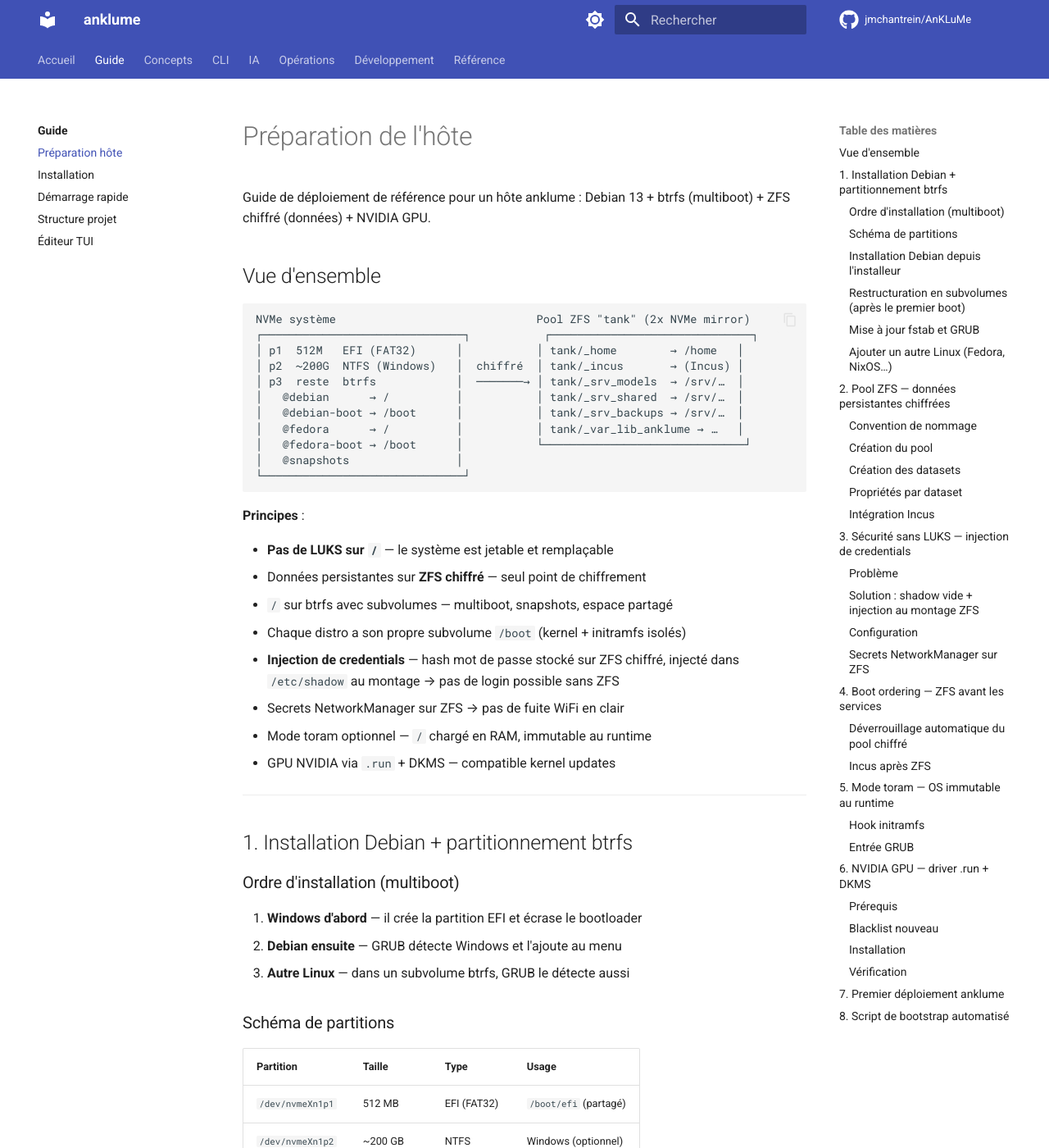
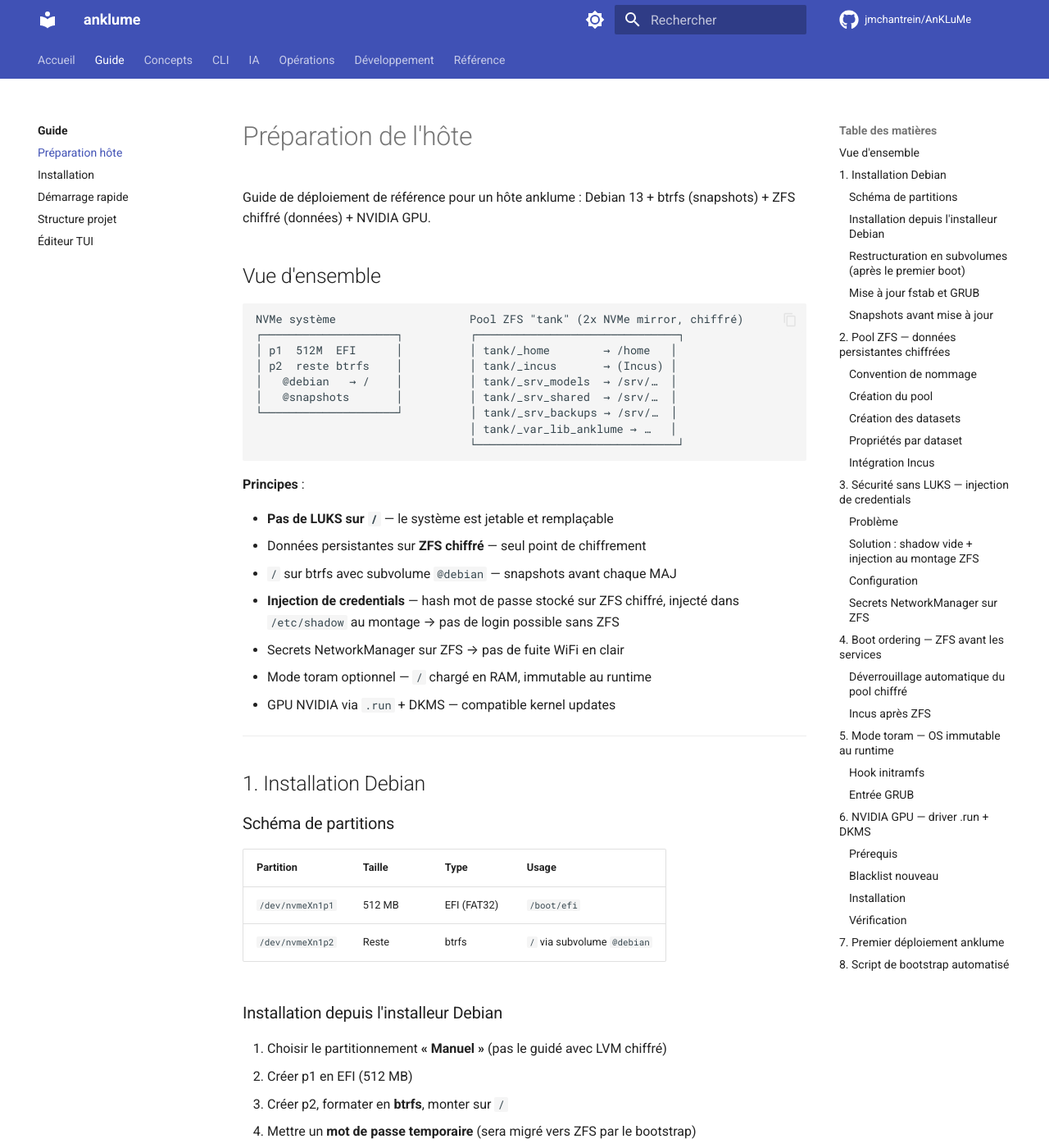
Before and after one commit to jmchantrein/AnKLuMe, an MkDocs documentation site: the page built from docs/guide/host-setup.md, in a window 1280 px wide and 1400 px high. Shown: the whole window at 82% size. Built offline with MkDocs 1.6.1 and Material for MkDocs 9.7.7, drawn with Linux system fonts in a browser that asks for light colours; comment, search, counter and statistics services are not loaded; some of the changed text lies outside the part shown.

Commit message:
refactor(host): simplifier le guide — mono-boot Debian + btrfs snapshots
Suppression du multiboot (Windows, Fedora, NixOS) et des subvolumes
/boot séparés. Un seul schéma : p1 EFI + p2 btrfs avec @debian et
@snapshots. Focus sur le cas d'usage principal : rollback en cas
de casse de MAJ.

https://claude.ai/code/session_01Sm17ggdJvHxozoFGa9VREU

````diff
--- a/docs/guide/host-setup.md
+++ b/docs/guide/host-setup.md
@@ -1,30 +1,27 @@
 # Préparation de l'hôte
 
 Guide de déploiement de référence pour un hôte anklume :
-Debian 13 + btrfs (multiboot) + ZFS chiffré (données) + NVIDIA GPU.
+Debian 13 + btrfs (snapshots) + ZFS chiffré (données) + NVIDIA GPU.
 
 ## Vue d'ensemble
 
 ```
-NVMe système                              Pool ZFS "tank" (2x NVMe mirror)
-┌──────────────────────────────┐           ┌──────────────────────────────┐
-│ p1  512M   EFI (FAT32)      │           │ tank/_home        → /home   │
-│ p2  ~200G  NTFS (Windows)   │  chiffré  │ tank/_incus       → (Incus) │
-│ p3  reste  btrfs            │  ───────→ │ tank/_srv_models  → /srv/…  │
-│   @debian      → /          │           │ tank/_srv_shared  → /srv/…  │
-│   @debian-boot → /boot      │           │ tank/_srv_backups → /srv/…  │
-│   @fedora      → /          │           │ tank/_var_lib_anklume → …   │
-│   @fedora-boot → /boot      │           └──────────────────────────────┘
-│   @snapshots                │
-└──────────────────────────────┘
+NVMe système                    Pool ZFS "tank" (2x NVMe mirror, chiffré)
+┌────────────────────┐          ┌──────────────────────────────┐
+│ p1  512M  EFI      │          │ tank/_home        → /home   │
+│ p2  reste btrfs    │          │ tank/_incus       → (Incus) │
+│   @debian   → /    │          │ tank/_srv_models  → /srv/…  │
+│   @snapshots       │          │ tank/_srv_shared  → /srv/…  │
+└────────────────────┘          │ tank/_srv_backups → /srv/…  │
+                                │ tank/_var_lib_anklume → …   │
+                                └──────────────────────────────┘
 ```
 
 **Principes** :
 
 - **Pas de LUKS sur `/`** — le système est jetable et remplaçable
 - Données persistantes sur **ZFS chiffré** — seul point de chiffrement
-- `/` sur btrfs avec subvolumes — multiboot, snapshots, espace partagé
-- Chaque distro a son propre subvolume `/boot` (kernel + initramfs isolés)
+- `/` sur btrfs avec subvolume `@debian` — snapshots avant chaque MAJ
 - **Injection de credentials** — hash mot de passe stocké sur ZFS chiffré,
   injecté dans `/etc/shadow` au montage → pas de login possible sans ZFS
 - Secrets NetworkManager sur ZFS → pas de fuite WiFi en clair
@@ -33,50 +30,37 @@ NVMe système                              Pool ZFS "tank" (2x NVMe mirror)
 
 ---
 
-## 1. Installation Debian + partitionnement btrfs
-
-### Ordre d'installation (multiboot)
-
-1. **Windows d'abord** — il crée la partition EFI et écrase le bootloader
-2. **Debian ensuite** — GRUB détecte Windows et l'ajoute au menu
-3. **Autre Linux** — dans un subvolume btrfs, GRUB le détecte aussi
+## 1. Installation Debian
 
 ### Schéma de partitions
 
 | Partition | Taille | Type | Usage |
 |---|---|---|---|
-| `/dev/nvmeXn1p1` | 512 MB | EFI (FAT32) | `/boot/efi` (partagé) |
-| `/dev/nvmeXn1p2` | ~200 GB | NTFS | Windows (optionnel) |
-| `/dev/nvmeXn1p3` | Reste | btrfs | Subvolumes Linux |
+| `/dev/nvmeXn1p1` | 512 MB | EFI (FAT32) | `/boot/efi` |
+| `/dev/nvmeXn1p2` | Reste | btrfs | `/` via subvolume `@debian` |
 
-!!! note "Sans Windows"
-    Sans Windows, supprimer p2 et donner tout l'espace à p3.
-
-### Installation Debian depuis l'installeur
+### Installation depuis l'installeur Debian
 
 1. Choisir le partitionnement **« Manuel »** (pas le guidé avec LVM chiffré)
-2. Créer p1 (EFI) si elle n'existe pas déjà (Windows la crée)
-3. Créer p3, formater en **btrfs**, monter sur `/`
+2. Créer p1 en EFI (512 MB)
+3. Créer p2, formater en **btrfs**, monter sur `/`
 4. Mettre un **mot de passe temporaire** (sera migré vers ZFS par le bootstrap)
 5. Terminer l'installation normalement
 
 ### Restructuration en subvolumes (après le premier boot)
 
 L'installeur Debian met tout à la racine du btrfs (pas de subvolume).
-Il faut restructurer pour le multiboot.
+Il faut restructurer pour pouvoir faire des snapshots propres.
 
 ```bash
-# Depuis un live USB
-mount /dev/nvmeXn1p3 /mnt
+# Depuis un live USB (ou mode rescue de l'installeur Debian)
+mount /dev/nvmeXn1p2 /mnt
 
-# Créer les subvolumes
+# Créer le subvolume @debian à partir du contenu actuel
 btrfs subvolume snapshot /mnt /mnt/@debian
+
+# Créer le subvolume pour les snapshots
 btrfs subvolume create /mnt/@snapshots
-
-# Déplacer /boot dans son propre subvolume
-btrfs subvolume create /mnt/@debian-boot
-cp -a /mnt/@debian/boot/* /mnt/@debian-boot/
-rm -rf /mnt/@debian/boot/*
 
 # Nettoyer la racine (garder uniquement les subvolumes)
 find /mnt -maxdepth 1 -not -name '@*' -not -path /mnt -exec rm -rf {} +
@@ -87,17 +71,16 @@ umount /mnt
 ### Mise à jour fstab et GRUB
 
 ```bash
-mount -o subvol=@debian /dev/nvmeXn1p3 /mnt
-mount -o subvol=@debian-boot /dev/nvmeXn1p3 /mnt/boot
+# Monter le subvolume @debian
+mount -o subvol=@debian /dev/nvmeXn1p2 /mnt
 mount /dev/nvmeXn1p1 /mnt/boot/efi
 
 # Éditer fstab
 cat > /mnt/etc/fstab << 'EOF'
 # <device>         <mount>      <type>  <options>                                    <dump> <pass>
-/dev/nvmeXn1p3     /            btrfs   subvol=@debian,compress=zstd,noatime         0 1
-/dev/nvmeXn1p3     /boot        btrfs   subvol=@debian-boot,compress=zstd,noatime    0 2
+/dev/nvmeXn1p2     /            btrfs   subvol=@debian,compress=zstd,noatime         0 1
 /dev/nvmeXn1p1     /boot/efi    vfat    umask=0077                                   0 1
-/dev/nvmeXn1p3     /.snapshots  btrfs   subvol=@snapshots,compress=zstd,noatime      0 2
+/dev/nvmeXn1p2     /.snapshots  btrfs   subvol=@snapshots,compress=zstd,noatime      0 2
 EOF
 
 # Mettre à jour GRUB
@@ -109,39 +92,23 @@ umount /mnt/sys /mnt/proc /mnt/dev
 umount -R /mnt
 ```
 
-### Ajouter un autre Linux (Fedora, NixOS…)
+### Snapshots avant mise à jour
 
 ```bash
-mount /dev/nvmeXn1p3 /mnt
-btrfs subvolume create /mnt/@fedora
-btrfs subvolume create /mnt/@fedora-boot
-umount /mnt
-
-# Installer dans le subvolume
-mount -o subvol=@fedora /dev/nvmeXn1p3 /mnt
-# dnf --installroot=/mnt ... (Fedora)
-# nixos-install --root /mnt  (NixOS)
+# Avant chaque apt upgrade
+btrfs subvolume snapshot / /.snapshots/@debian-$(date +%F)
+apt upgrade
 ```
 
-Chaque distro a son propre fstab avec son subvolume :
-
-```
-# fstab de @fedora
-/dev/nvmeXn1p3  /      btrfs  subvol=@fedora,compress=zstd,noatime       0 1
-/dev/nvmeXn1p3  /boot  btrfs  subvol=@fedora-boot,compress=zstd,noatime  0 2
-```
-
-!!! tip "Avantage btrfs"
-    L'espace disque est partagé dynamiquement entre tous les Linux.
-    Pas besoin de deviner les tailles à l'avance. Supprimer un subvolume
-    libère l'espace pour les autres.
+En cas de casse, booter sur le snapshot via GRUB
+(`rootflags=subvol=@snapshots/@debian-YYYY-MM-DD`).
 
 ---
 
 ## 2. Pool ZFS — données persistantes chiffrées
 
 Le pool ZFS est le **seul point de chiffrement**. Toutes les données
-sensibles (home, modèles, credentials, secrets NM) y résident.
+sensibles (home, modèles, credentials, secrets WiFi) y résident.
 
 ### Convention de nommage
 
@@ -532,21 +499,6 @@ sudo ./host/bootstrap-host.sh
 | `--nvidia-run <path>` | Chemin vers un `.run` NVIDIA spécifique |
 | `-h`, `--help` | Afficher l'aide |
 
-**Driver NVIDIA** : par défaut, le script auto-détecte un fichier
-`NVIDIA-Linux-x86_64-*.run` dans le répertoire courant et l'installe
-avec `--dkms --open --silent`. Le flag `--open` est requis pour les
-GPU Blackwell (RTX PRO 5000, RTX 5090, etc.) qui exigent les open
-kernel modules. Pour un GPU plus ancien (Turing, Ampere, Ada Lovelace),
-les open modules fonctionnent aussi mais les propriétaires restent
-supportés.
-
-Pour surcharger le driver :
-
-```bash
-# GPU spécifique ou version précise
-sudo ./host/bootstrap-host.sh --nvidia-run /tmp/NVIDIA-Linux-x86_64-595.44.run
-```
-
 Le script est **idempotent** : il détecte les composants déjà installés
 et ne les recrée pas.
 
````
Also changed, not shown: other parts of docs/guide/host-setup.md (+1 -1 lines).
